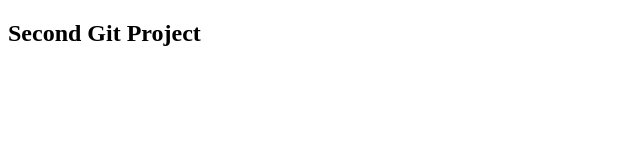
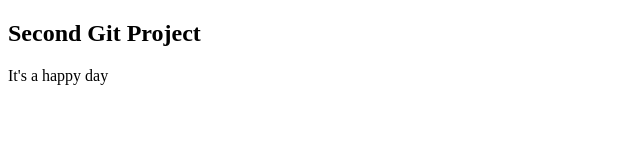
Before and after one commit to nkkyrose/newGitTest, a plain HTML site: page index2.html in a window 1280 px wide. Shown: the whole page, without its empty margins (0-640 px from the left). Drawn offline with Linux system fonts and the light colour scheme.

Commit message:
updated index2.html

```diff
--- a/index2.html
+++ b/index2.html
@@ -8,5 +8,6 @@
 </head>
 <body>
     <h2>Second Git Project</h2>
+    <p>It's a happy day</p>
 </body>
 </html>
```
